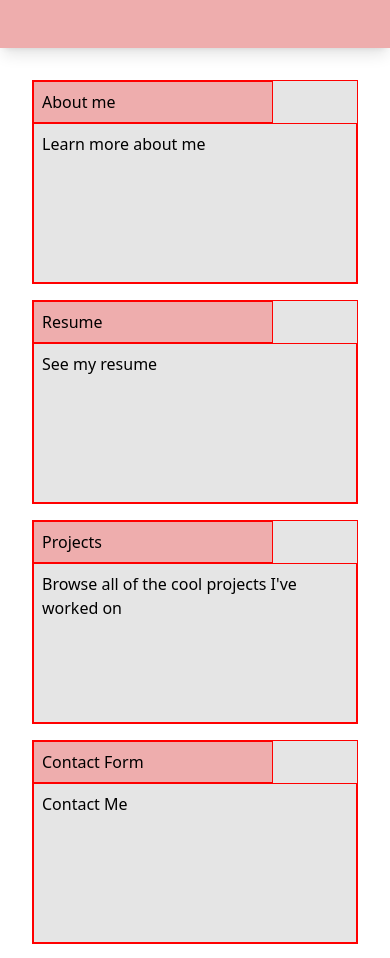
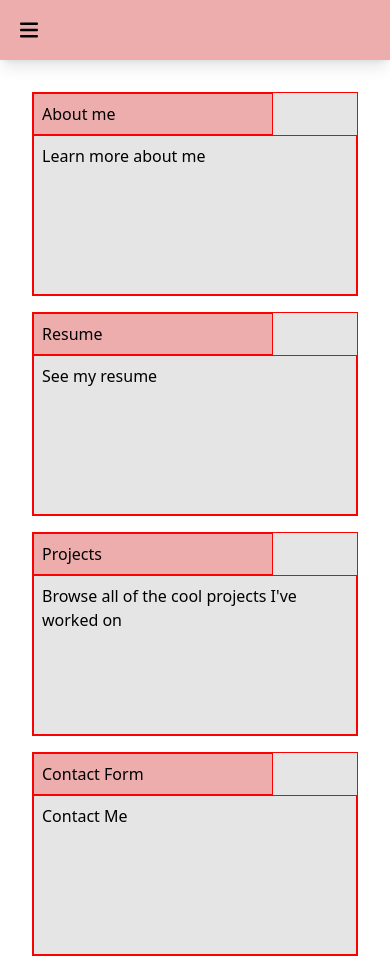
Before and after one commit to LeifTheDev/portfolio-website, a website: page index.html in a window 390 px wide. Shown: the top 958 px of the page. Drawn offline with Linux system fonts and the light colour scheme.

Commit message:
feat: Make menu icon visible on mobile layout

```diff
--- a/assets/css/site.css
+++ b/assets/css/site.css
@@ -10,7 +10,7 @@
 
 .header {
     background-color: var(--background-colour);
-    @apply flex justify-between md:p-4 shadow-lg;
+    @apply flex justify-between md:p-4 shadow-lg sticky z-10;
 }
 
 .header h1 {
@@ -32,7 +32,7 @@
 
 .menu-icon {
     background-color: var(--background-colour);
-    @apply hidden max-h-5 m-5;
+    @apply md:hidden max-h-5 m-5;
 }
 
 .main-content {
```
Also changed, not shown: assets/css/build.css.
